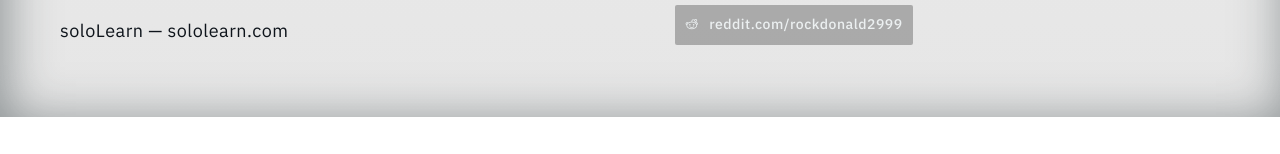
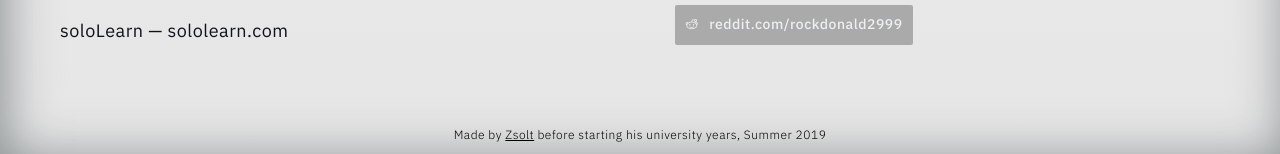
Before and after one commit to rockdonald2/Resume, a website: page index.html in a window 1280 px wide. Shown: the part 2326-2480 px from the top of the page. Before the commit the page ends 2443 px from the top, so only its background shows below. Drawn offline with nearby package versions, Linux system fonts and the light colour scheme; no server answers; files whose address does not match are found by name.

Commit message:
Added footer

```diff
--- a/index.html
+++ b/index.html
@@ -226,8 +226,10 @@
         </main>
 
 
-        <footer>
-
+        <footer class="footer p-sm">
+            <p class="footer-text">
+                Made by <span class="text-underline">Zsolt</span> before starting his university years, Summer 2019
+            </p>
         </footer>
 
         <script src="https://code.jquery.com/jquery-3.4.1.min.js"></script>
--- /dev/null
+++ b/sass/_footer.scss
@@ -0,0 +1,10 @@
+.footer {
+    max-width: 126rem;
+    margin: 0 auto;
+    text-align: center;
+
+    &-text {
+        font-size: 1.2rem;
+        font-weight: 300;
+    }
+}
--- a/sass/_utility.scss
+++ b/sass/_utility.scss
@@ -153,3 +153,7 @@
         color: $color-subheader;
     }
 }
+
+.text-underline {
+    text-decoration: underline;
+}
--- a/sass/main.scss
+++ b/sass/main.scss
@@ -2,4 +2,5 @@
 @import "../sass/container";
 @import "../sass/home";
 @import "../sass/nav";
+@import "../sass/footer";
 @import "../sass/utility";
```
Also changed, not shown: css/style.comp.css, css/style.concat.css, css/style.css, css/style.min.css, css/style.prefix.css.
